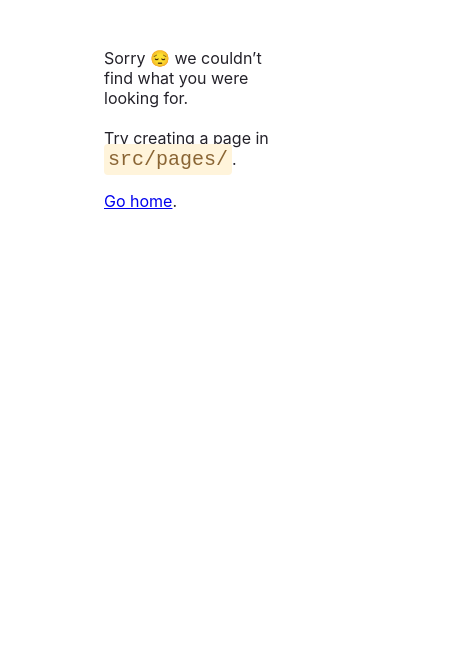
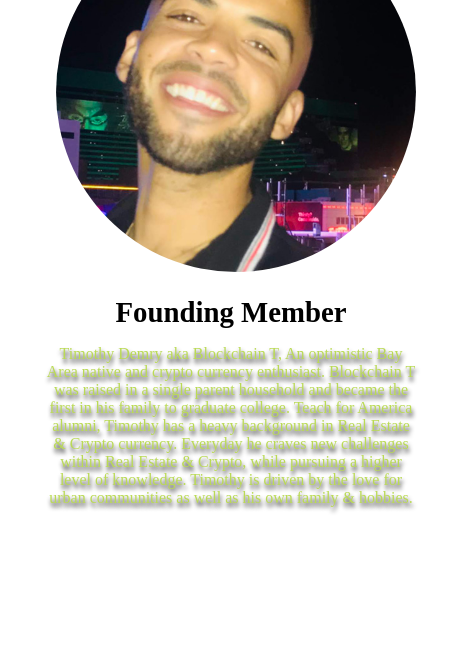
Before and after one commit to JustScience/cfc-mst, a Gatsby site: page /cofounder in a window 390 px wide. Before the commit this address had no page. Shown: the part 198-844 px from the top of the page, 454 px wide, since content can reach past the window. Built offline with nearby package versions, Linux system fonts and the light colour scheme; Gatsby itself is replaced by a stand-in of ours.

Commit message:
Add Cofounder and Mobile Buy Instructions

```diff
--- /dev/null
+++ b/src/pages/cofounder.js
@@ -0,0 +1,92 @@
+import React from 'react'
+import styled from "styled-components"
+import media from "../components/media"
+import cofounder from "../images/founder-tim.jpg"
+// import wall from "../images/brick-wall.jpg"
+
+const CoFounderWrap = styled.section`
+    align-items: center;
+    background-position: center;
+    background-repeat: none;
+    background-size: cover;
+    display: flex;
+    flex-direction: column;
+    justify-content: flex-start;
+    height: 100%;
+    margin: 0;
+    padding: 90px 36px;
+    width: 100%;
+    ${media.tablet`
+        flex-direction: row;
+        justify-content: center;
+    `};
+`
+const SectionImage = styled.div`
+    height: 360px;
+    margin: 0 auto;
+    padding: 12px;
+    width: 360px;
+    ${media.tablet`
+        margin: 0 24px 0 0;
+    `};
+`
+const SectionInfoWrap = styled.div`
+    display: flex;
+    flex-direction: column;
+    margin: 0 auto;
+    max-width: 450px;
+    ${media.tablet`
+        margin: 0;
+    `};
+`
+const SectionTitle = styled.h3`
+    font-size: 1.8em;
+    margin: 0;
+    margin-top: 12px;
+    padding: 0;
+    text-align: center;
+    ${media.tablet`
+        text-align: left;;
+    `};
+`
+const Text = styled.p`
+    color: #bada55;
+    font-weight: 500;
+    text-align: center;
+    text-shadow: 1px 4px 4px rgba(0,0,0,0.9);
+    ${media.tablet`
+        text-align: left;;
+    `};
+
+    strong {color:white;}
+    span {color:cyan;}
+`
+const Frame = styled.div`
+    width: 100%;
+`
+const Picture = styled.img`
+    border-radius: 50%;
+    width: 100%;
+    max-width: 100%;
+`
+
+export default function CoFounder() {
+    return (
+        <CoFounderWrap>
+            <SectionImage>
+                <Frame>
+                    <Picture
+                        alt="CFC Founding Member"
+                        src={cofounder}
+                    />
+                </Frame>
+            </SectionImage>
+            <SectionInfoWrap>
+                <SectionTitle>Founding Member</SectionTitle>
+                <Text>
+                    Timothy Demry aka Blockchain T, An optimistic Bay Area native and crypto currency enthusiast. Blockchain T was raised in a single parent household and became the first in his family to graduate college. Teach for America alumni, Timothy has a heavy background in Real Estate & Crypto currency. Everyday he craves new challenges within Real Estate & Crypto, while pursuing a higher level of knowledge. Timothy is driven by the love for urban communities as well as his own family & hobbies.
+                </Text>
+            </SectionInfoWrap>
+        </CoFounderWrap>
+    )
+}
--- a/src/pages/index.js
+++ b/src/pages/index.js
@@ -14,6 +14,7 @@ import Buy from "./buy"
 import Roadmap from "./roadmap"
 import Tokenomics from "./tokenomics"
 import Founder from "./founder"
+import CoFounder from "./cofounder"
 import Contact from "./contact"
 
 // styles
@@ -39,6 +40,7 @@ const IndexPage = () => {
       <Tokenomics />
       <Roadmap />
       <Founder />
+      <CoFounder />
       <Contact />
 
       <Footer />
```
Also changed, not shown: src/pages/buy.js (+12 -1 lines), src/pages/founder.js (+3 -4 lines), src/images/founder-tim.jpg (added), 2 other files.
